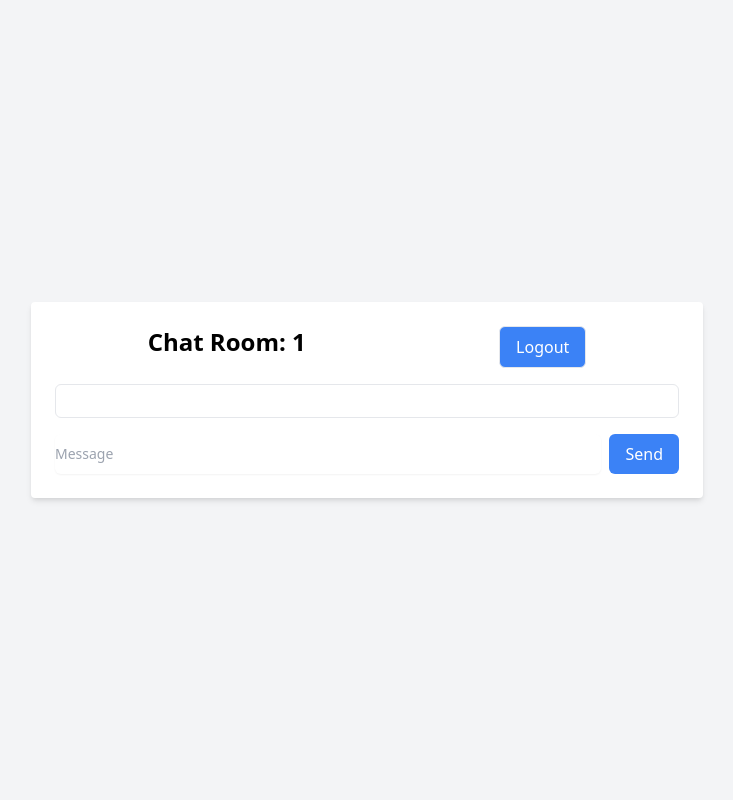
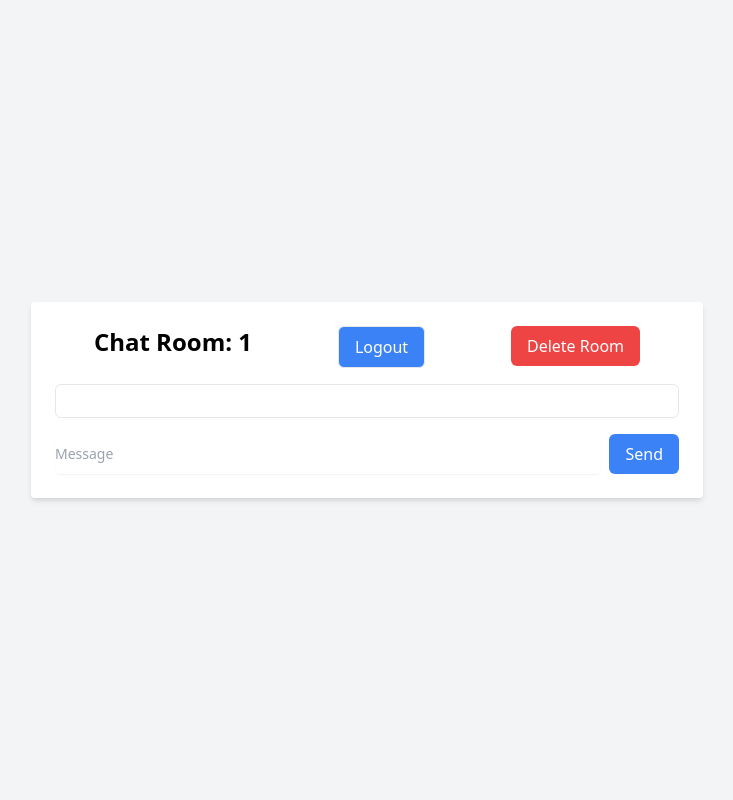
Before and after one commit to sam-abraha/flask-chat-mongo, a Flask app: page /room in a window 1280 px wide. Shown: the whole page, without its empty margins (273-1006 px from the left). Run offline with Flask 3, Linux system fonts and the light colour scheme; the visitor is signed in with stand-in values (Sample User, id 1); a database or web service that is not in the repository returns one stand-in record (values such as "Sample title"); style sheets or scripts are compiled from the project's sources; some libraries are stand-ins or nearby versions.

Commit message:
feat: add room/delete endpoint and delete button to cunsume this endpoint

```diff
--- a/app.py
+++ b/app.py
@@ -5,7 +5,7 @@ from pymongo.errors import DuplicateKeyError
 from db import save_user, get_user, get_user_by_id, save_room, get_room, update_room, delete_room, get_all_rooms
 from config import Config
 from auth_service import register_user, authenticate_user
-from room_service import create_new_room, can_join_room, increment_room_members, decrement_room_members,validate_room_session
+from room_service import create_new_room, can_join_room, increment_room_members, decrement_room_members,validate_room_session,delete_room_if_owner
 from message_service import save_message_to_room, create_message
 from flask_login import login_required
 
@@ -109,6 +109,20 @@ def room():
 
     return render_template("room.html", code=room_code, messages=room.get("messages", []))
 
+@app.route("/room/delete", methods=["POST"])
+@login_required
+def delete_current_room():
+    room_code = session.get("room")
+
+    success, error = delete_room_if_owner(room_code, current_user.id)
+
+    if success:
+        session.pop("room", None)
+        session.pop("name", None)
+        return redirect(url_for("home"))
+
+    return redirect(url_for("room"))
+
 @socketio.on("message")
 def handle_message(data):
     if not current_user.is_authenticated:
--- a/room_service.py
+++ b/room_service.py
@@ -1,6 +1,6 @@
 import random
 from string import ascii_uppercase
-from db import save_room, get_room, update_room
+from db import save_room, get_room, update_room, delete_room
 
 
 def create_room_code(length=5):
@@ -61,3 +61,15 @@ def validate_room_session(room_code, name):
         return False, None
 
     return True, room
+
+def delete_room_if_owner(room_code, user_id):
+    room = get_room(room_code)
+
+    if not room:
+        return False,"Room not found"
+
+    if room.get("owner_id") != str(user_id):
+        return False,"You are not allowed to delete this room"
+
+    delete_room(room_code)
+    return True, None
--- a/templates/room.html
+++ b/templates/room.html
@@ -5,9 +5,17 @@
       <div class="flex justify-around space-x-2">
         <h2 class="text-2xl font-semibold text-center">Chat Room: {{code}}</h2>
         <button type="submit" class="rounded-md bg-blue-500 py-2 px-4 border text-white  focus:border-indigo-500">
-          <a href="/logout">Logout</a>
+        <a href="{{ url_for('logout') }}">Logout</a>
         </button>
-      </div>
+        <form method="POST" action="{{ url_for('delete_current_room') }}">
+          <button
+            type="submit"
+            style="background-color: #ef4444; color: white; padding: 8px 16px; border-radius: 6px; border: none;"
+            >
+            Delete Room
+          </button>
+        </form>
+        </div>
         <div class="flex-1 overflow-y-scroll p-4 border border-gray-200 rounded-md" id="messages"></div>
         <div class="flex space-x-2">
             <input
```
